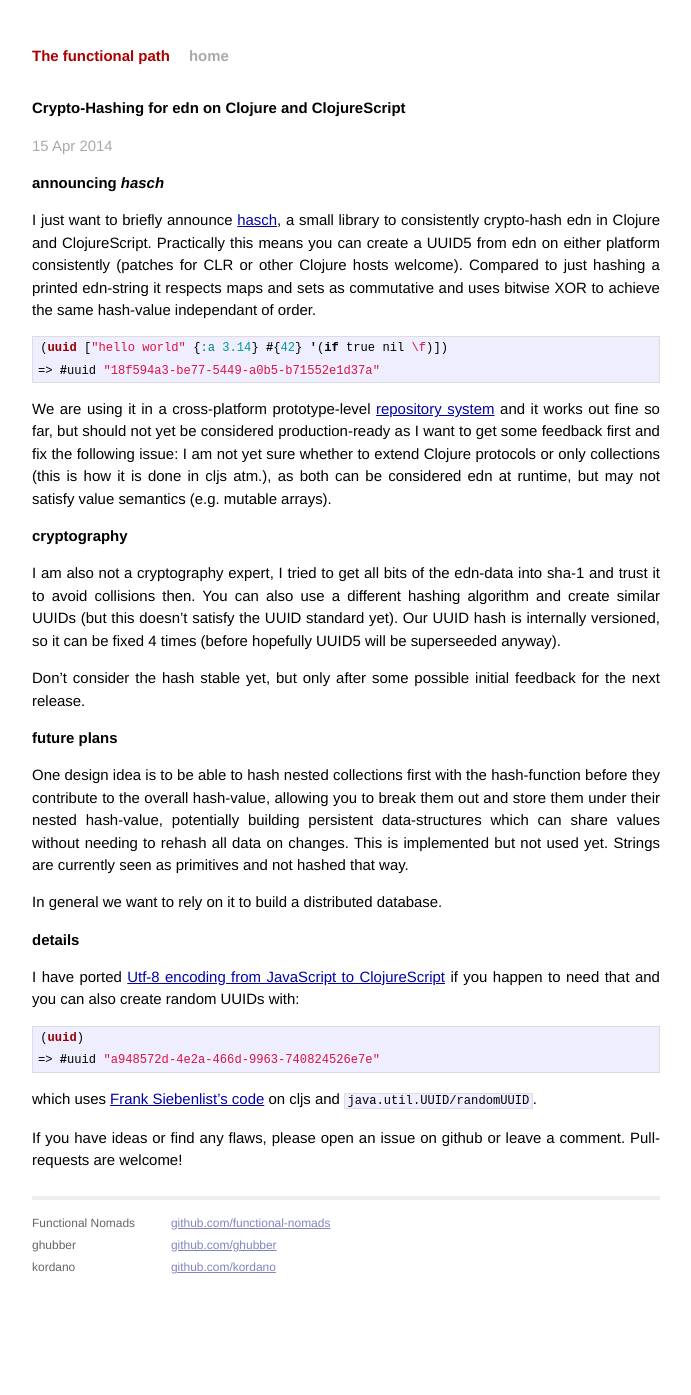
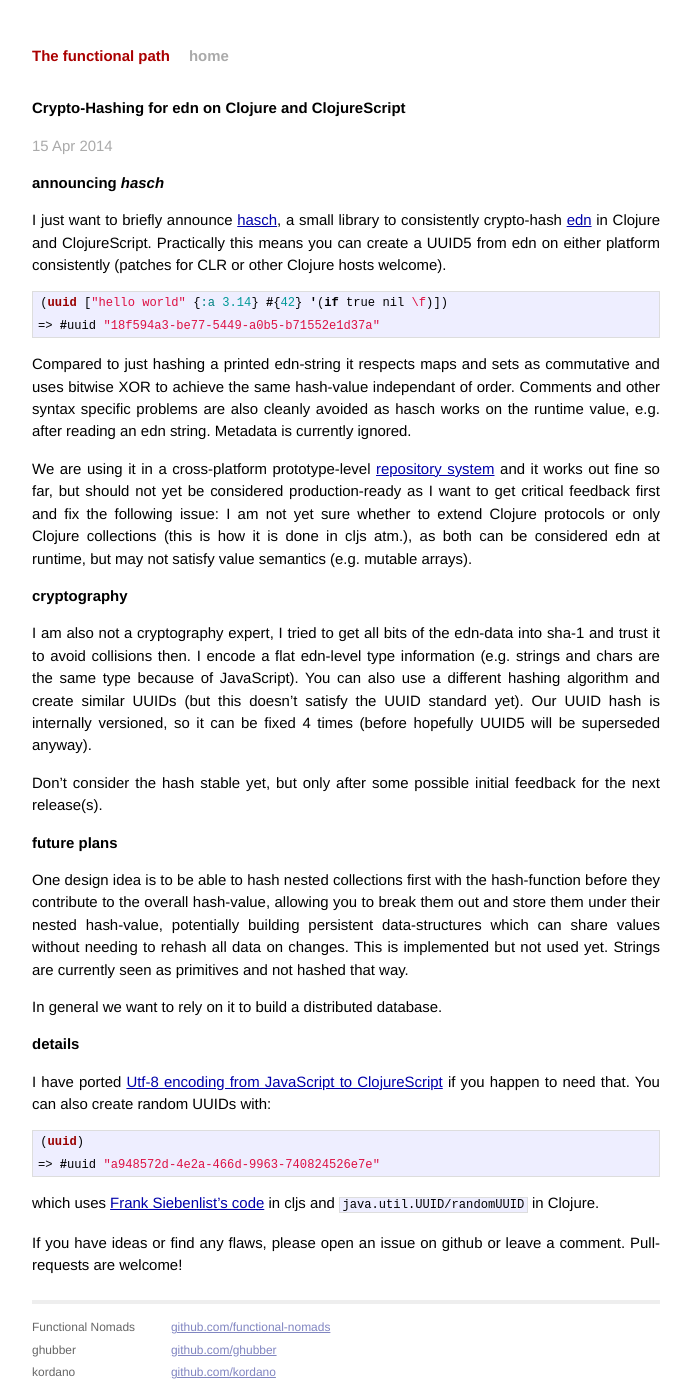
Before and after one commit to functional-nomads/functional-nomads.github.io, a Jekyll site: the page built from _posts/2014-04-15-hasch-intro.markdown, in a window 1280 px wide. Shown: the whole page, without its empty margins (294-985 px from the left). Built offline with Jekyll 4.4.1, drawn with Linux system fonts in a browser that asks for light colours; Markdown is read by kramdown in place of the engine named in the settings; before the commit the page ends 1291 px from its top, so only the background shows below that.

Commit message:
Add edn link, more rationale on comments, metadata.

```diff
--- a/_posts/2014-04-15-hasch-intro.markdown
+++ b/_posts/2014-04-15-hasch-intro.markdown
@@ -8,40 +8,44 @@ categories: clojure clojurescript
 # announcing *hasch*
 
 I just want to briefly announce
-[hasch](http://github.org/ghubber/hasch), a small library to
-consistently crypto-hash edn in Clojure and ClojureScript. Practically
-this means you can create a UUID5 from edn on either platform
-consistently (patches for CLR or other Clojure hosts welcome). Compared
-to just hashing a printed edn-string it respects maps and sets as
-commutative and uses bitwise XOR to achieve the same hash-value
-independant of order.
-
-{% highlight clojure %}
+[hasch](https://github.org/ghubber/hasch), a small library to
+consistently crypto-hash [edn](https://github.com/edn-format/edn) in
+Clojure and ClojureScript. Practically this means you can create a UUID5
+from edn on either platform consistently (patches for CLR or other
+Clojure hosts welcome). {% highlight clojure %}
 
 (uuid ["hello world" {:a 3.14} #{42} '(if true nil \f)])
 => #uuid "18f594a3-be77-5449-a0b5-b71552e1d37a"
 
 {% endhighlight %}
 
+Compared to just hashing a printed edn-string it respects maps and sets
+as commutative and uses bitwise XOR to achieve the same hash-value
+independant of order. Comments and other syntax specific problems are
+also cleanly avoided as hasch works on the runtime value, e.g. after
+reading an edn string. Metadata is currently ignored.
+
 We are using it in a cross-platform prototype-level
 [repository system](https://github.com/ghubber/geschichte) and it works
 out fine so far, but should not yet be considered production-ready as I
-want to get some feedback first and fix the following issue: I am not
-yet sure whether to extend Clojure protocols or only collections (this
-is how it is done in cljs atm.), as both can be considered edn at
-runtime, but may not satisfy value semantics (e.g. mutable arrays).
+want to get critical feedback first and fix the following issue: I am
+not yet sure whether to extend Clojure protocols or only Clojure
+collections (this is how it is done in cljs atm.), as both can be
+considered edn at runtime, but may not satisfy value semantics
+(e.g. mutable arrays).
 
 # cryptography
 
 I am also not a cryptography expert, I tried to get all bits of the
-edn-data into sha-1 and trust it to avoid collisions then. You can also
-use a different hashing algorithm and create similar UUIDs (but this
-doesn't satisfy the UUID standard yet).  Our UUID hash is internally
-versioned, so it can be fixed 4 times (before hopefully UUID5 will be
-superseeded anyway).
+edn-data into sha-1 and trust it to avoid collisions then. I encode a
+flat edn-level type information (e.g. strings and chars are the same
+type because of JavaScript). You can also use a different hashing
+algorithm and create similar UUIDs (but this doesn't satisfy the UUID
+standard yet).  Our UUID hash is internally versioned, so it can be
+fixed 4 times (before hopefully UUID5 will be superseded anyway).
 
 Don't consider the hash stable yet, but only after some possible initial
-feedback for the next release.
+feedback for the next release(s).
 
 # future plans
 
@@ -70,7 +74,7 @@ if you happen to need that and you can also create random UUIDs with:
 
 which uses
  [Frank Siebenlist's code](https://github.com/whodidthis/cljs-uuid-utils/blob/master/src/cljs_uuid_utils.cljs)
- on cljs and `java.util.UUID/randomUUID`.
+ in cljs and `java.util.UUID/randomUUID` in Clojure.
 
 
 If you have ideas or find any flaws, please open an issue on github or
```
Also changed, not shown: other parts of _posts/2014-04-15-hasch-intro.markdown (+1 -1 lines).
